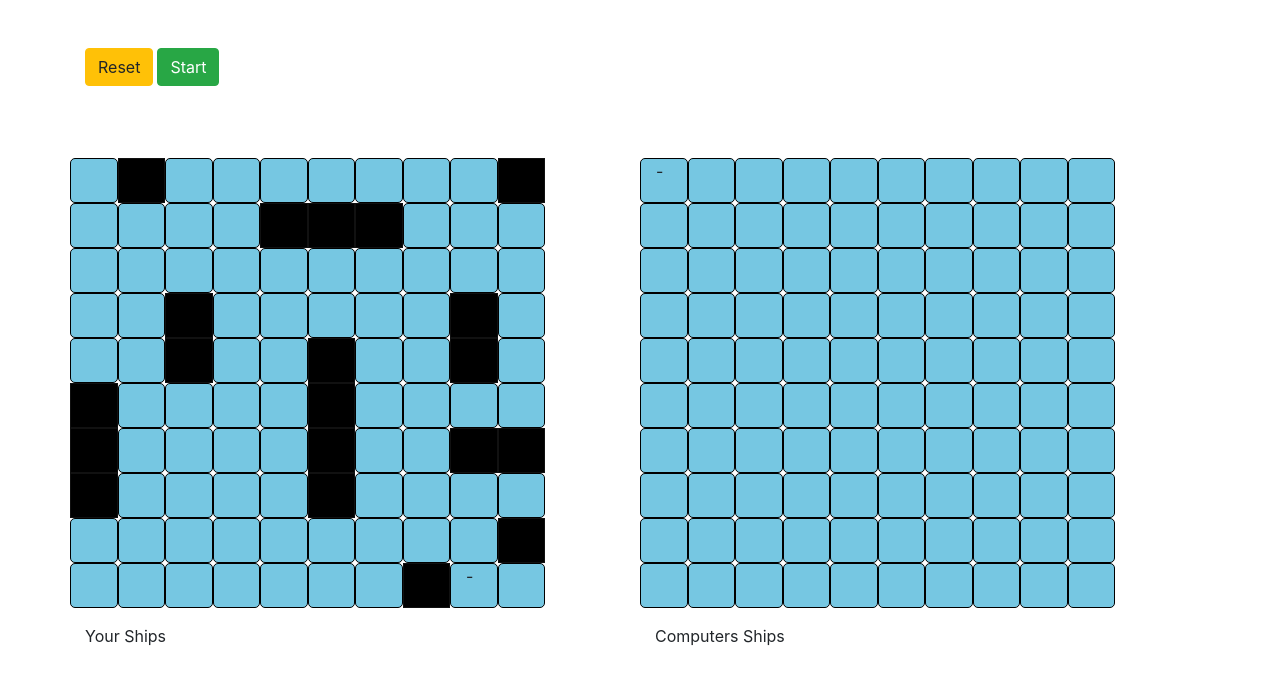
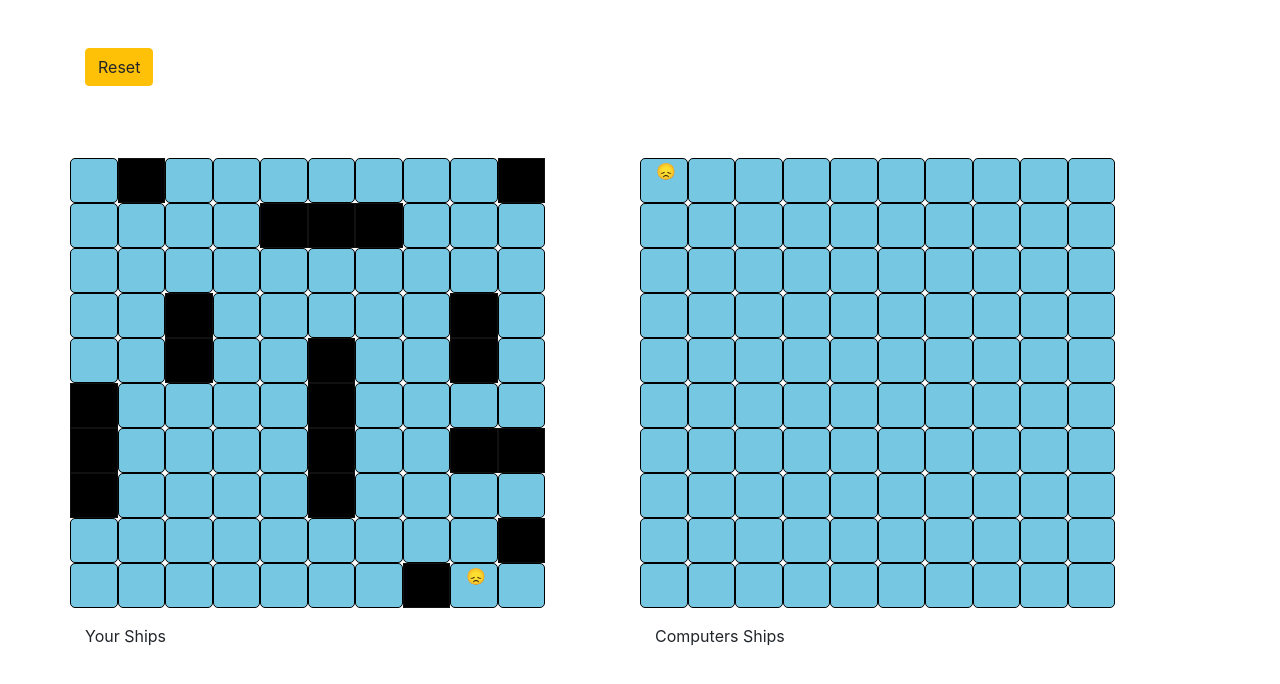
Before and after one commit to sumaerjolly/battleship, a website with bundled scripts: page dist/index.html in a window 1280 px wide. Both pictures are taken after a click on the element 663 px from the left and 180 px from the top of the page. Built offline with nearby package versions, Linux system fonts and the light colour scheme.

Commit message:
game UI improved and reset button functioning

```diff
--- a/src/dom.js
+++ b/src/dom.js
@@ -20,17 +20,28 @@ const start = (() => {
         e.preventDefault();
         if (!gameStop && element.innerHTML === '') {
           const attack = board.receiveAttacks(board.oppBoard, position);
-          if (attack) {
-            element.innerHTML = attack;
-            if (attack === 'x' && board.oppBoard[position].isSunk()) {
+          if (attack === 'hit') {
+            element.innerHTML = '&#10042';
+            element.classList.add('test');
+            if (board.oppBoard[position].isSunk()) {
               computerCount += 1;
               displayInfo.innerHTML = `${10 -
                 computerCount} computer ships left`;
             }
+          } else if (attack === 'miss') {
+            element.innerHTML = '&#128542';
           }
+          // if (attack) {
+          //   element.innerHTML = attack;
+          //   if (attack === 'x' && board.oppBoard[position].isSunk()) {
+          //     computerCount += 1;
+          //     displayInfo.innerHTML = `${10 -
+          //       computerCount} computer ships left`;
+          //   }
+          // }
+          checkWinner(computerCount, currPlayer);
+          computerPlay();
         }
-        checkWinner(computerCount, currPlayer);
-        computerPlay();
       });
     });
   };
@@ -45,29 +56,43 @@ const start = (() => {
   const computerPlay = () => {
     currPlayer = computer;
     const myShips = document.querySelectorAll('.ships');
-    console.log('I am in here');
     let randomPosition = computer.randomMove();
 
     const compAttack = board.receiveAttacks(board.myBoard, randomPosition);
     myShips.forEach(element => {
       const boardId = element.getAttribute('id');
       if (Number(boardId) === randomPosition) {
-        console.log(boardId);
-        console.log(randomPosition);
-        if (compAttack) {
-          element.innerHTML = compAttack;
-          if (compAttack === 'x' && board.myBoard[randomPosition].isSunk()) {
+        if (compAttack === 'hit') {
+          element.innerHTML = '&#10042';
+          element.style.backgroundColor = 'red';
+          element.style.border = '1px solid red';
+          if (board.myBoard[randomPosition].isSunk()) {
             userCount += 1;
-            myInfo.innerHTML = `${10 - userCount} computer ships left`;
+            myInfo.innerHTML = `${10 - userCount} user ships left`;
           }
+        } else if (compAttack === 'miss') {
+          element.innerHTML = '&#128542';
         }
+        // if (compAttack) {
+        //   element.innerHTML = compAttack;
+        //   if (compAttack === 'x' && board.myBoard[randomPosition].isSunk()) {
+        //     userCount += 1;
+        //     myInfo.innerHTML = `${10 - userCount} computer ships left`;
+        //   }
+        // }
       }
     });
     checkWinner(userCount, currPlayer);
     currPlayer = humanUser;
   };
+  const resetButton = () => {
+    const reset = document.querySelector('.reset');
+    reset.addEventListener('click', () => {
+      window.location.reload();
+    });
+  };
 
-  return { board, game };
+  return { board, game, resetButton };
 })();
 
 export default start;
--- a/src/factories/gameBoard.js
+++ b/src/factories/gameBoard.js
@@ -75,12 +75,12 @@ const gameBoard = () => {
   const receiveAttacks = (board, coordinate) => {
     if (!board[coordinate]) {
       board[coordinate] = '-';
-      return '-';
+      return 'miss';
     } else if (board[coordinate] === '-' || board[coordinate] === 'x') {
       return false;
     } else if (board[coordinate] !== '-' && board[coordinate] !== 'x') {
       board[coordinate].hit(coordinate);
-      return 'x';
+      return 'hit';
     }
   };
 
--- a/src/index.js
+++ b/src/index.js
@@ -5,3 +5,4 @@ import start from './dom';
 shipPosition.myFleet();
 shipPosition.opponentFleet();
 start.game();
+start.resetButton();
--- a/src/style.css
+++ b/src/style.css
@@ -4,3 +4,8 @@
   border-radius: 5px;
   height: 45px;
 }
+
+.test {
+  background-color: red;
+  font-weight: bold;
+}
```
Also changed, not shown: dist/index.html, dist/main.js.
